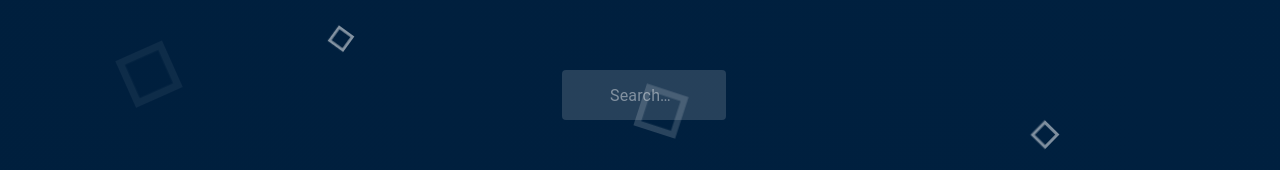
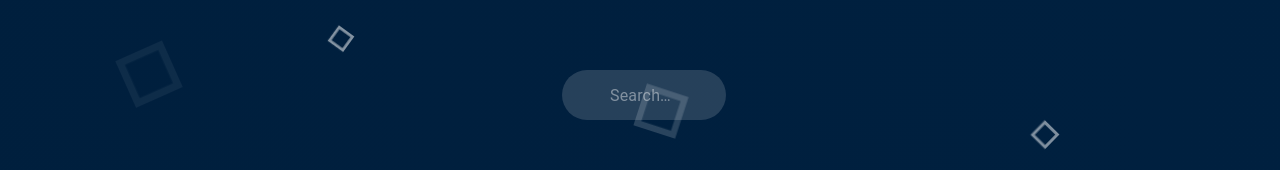
Before and after one commit to ameybagwe12/Crescendo24-Hack14, a React (Create React App) app: page / in a window 1280 px wide. Shown: the part 161-331 px from the top of the page. Built offline with nearby package versions, Linux system fonts and the light colour scheme; a web font is replaced by a local one.

Commit message:
border-radius changed

```diff
--- a/src/components/SearchBar.jsx
+++ b/src/components/SearchBar.jsx
@@ -53,7 +53,7 @@ export default function SearchBar() {
     </div>
     <div style={{ color: "white", display: "flex", justifyContent: "center",alignItems:"center " }}>
 
-      <Search>
+      <Search style={{borderRadius:"100px"}}>
             <StyledInputBase
               placeholder="Search…"
               inputProps={{ "aria-label": "search" }}
```
